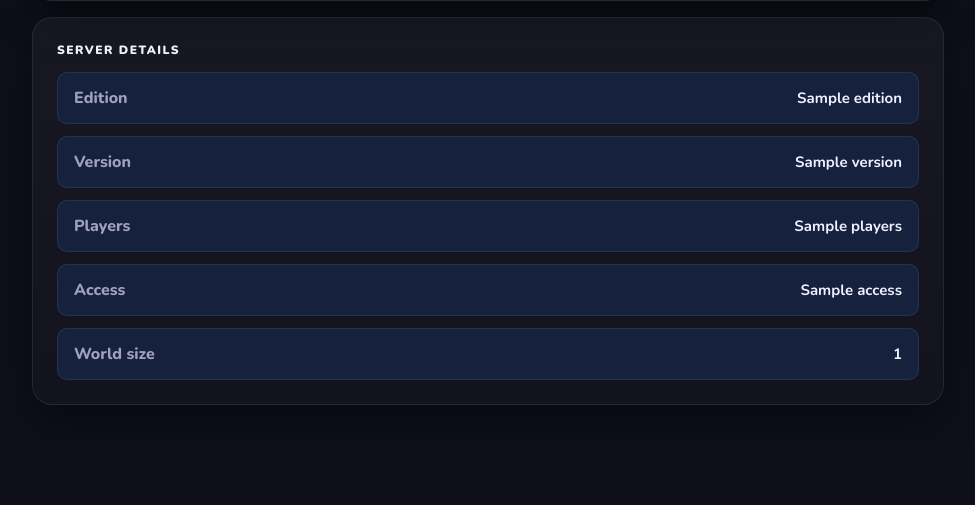
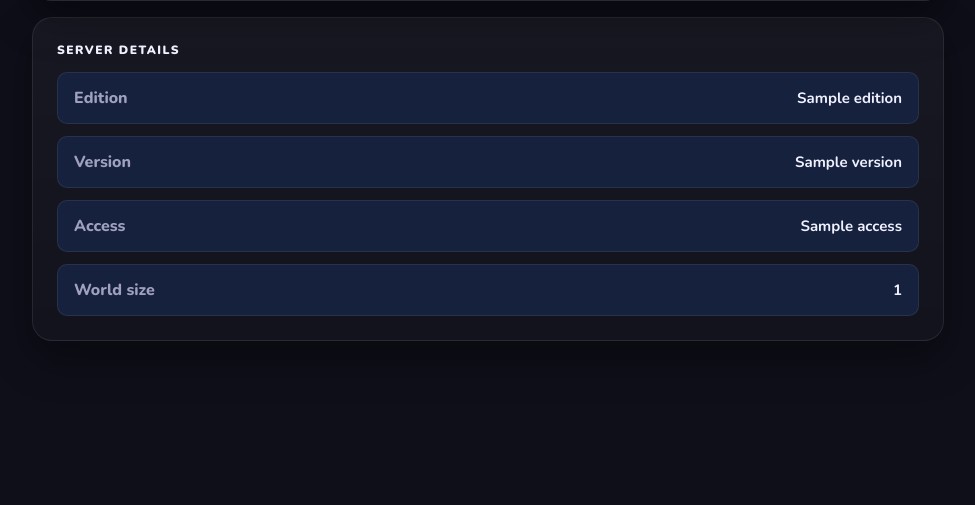
Before and after one commit to friedutch/website, a Flask app: template templates/minecraft.html in a window 1280 px wide. Shown: the part 496-1001 px from the top of the page, without its empty margins (152-1127 px from the left). After the commit the page ends 837 px from the top, so only its background shows below. Run offline with Flask 3, Linux system fonts and the light colour scheme; the template is opened without the code that fills it: most values are stand-ins (such as "Sample title", 1, 10 or a date in 2020); some libraries are stand-ins or nearby versions.

Commit message:
Remove Minecraft player count detail

```diff
--- a/templates/minecraft.html
+++ b/templates/minecraft.html
@@ -62,10 +62,6 @@
           <strong>{{ minecraft.version }}</strong>
         </li>
         <li>
-          <span>Players</span>
-          <strong>{{ minecraft.players }}</strong>
-        </li>
-        <li>
           <span>Access</span>
           <strong>{{ minecraft.access }}</strong>
         </li>
```
